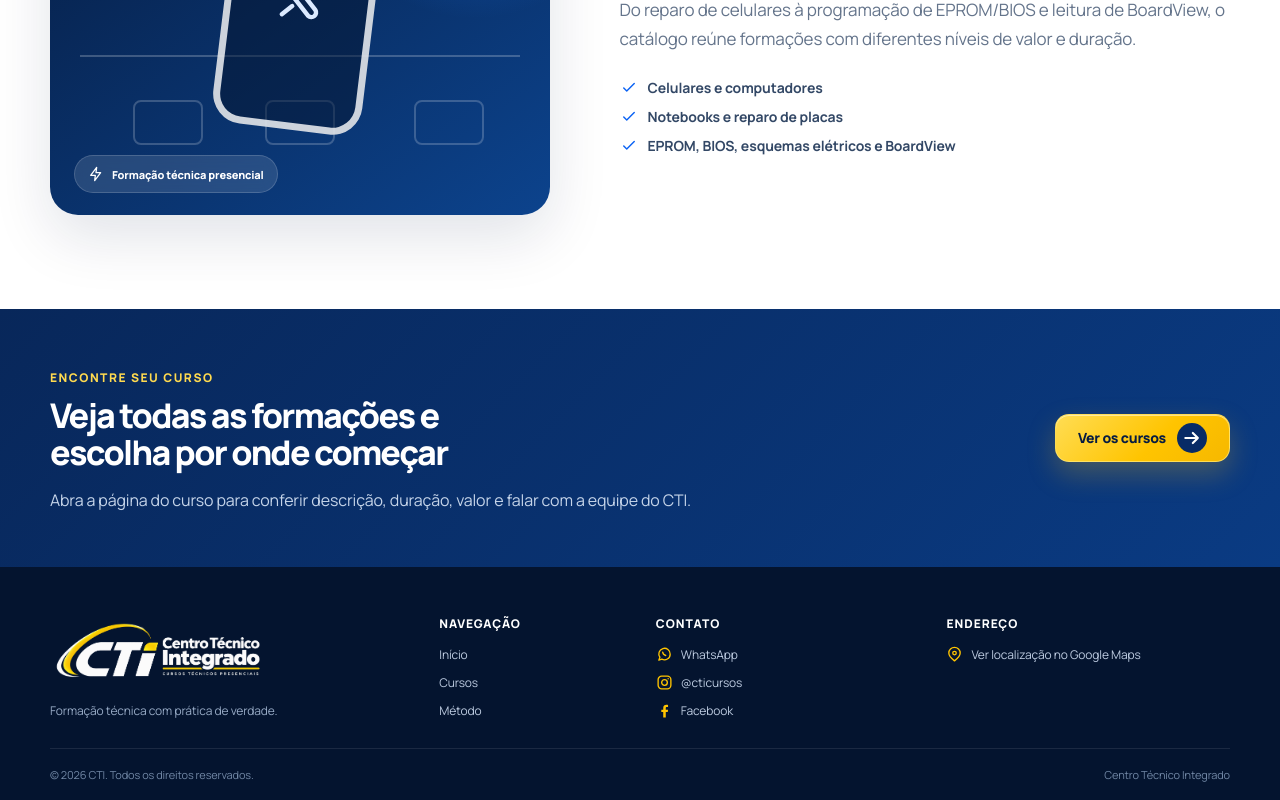
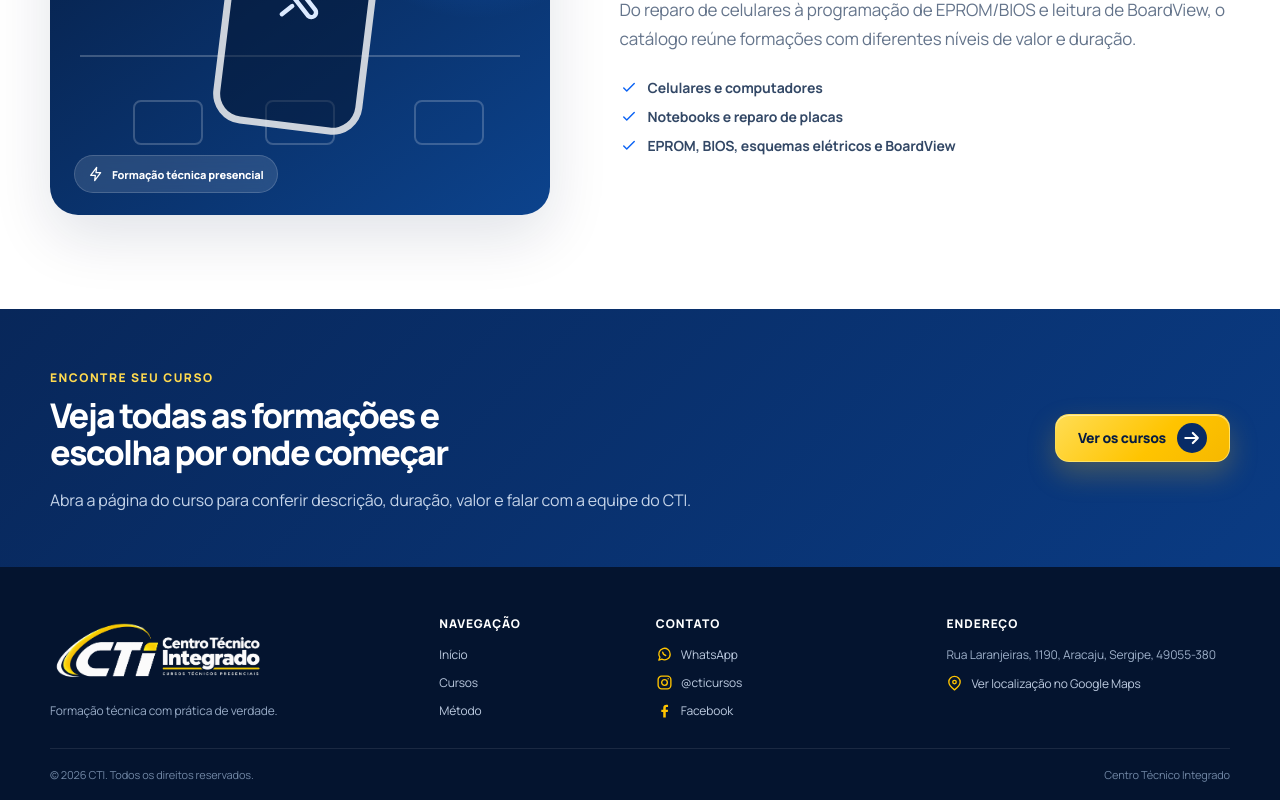
Before and after one commit to rafaelartvideo/cticursos-site, a React (Vite) app: page / in a window 1280 px wide. Shown: the part 2826-3626 px from the top of the page. Built offline with nearby package versions, Linux system fonts and the light colour scheme.

Commit message:
chore: update CTI footer address

```diff
--- a/src/siteConfig.ts
+++ b/src/siteConfig.ts
@@ -110,7 +110,7 @@ export const siteConfig = {
     instagramUrl: 'https://instagram.com/cticursos',
     facebookUrl: 'https://www.facebook.com/cursoscti',
     mapsUrl: 'https://maps.app.goo.gl/KowqJfbdpXjTfcfP8?g_st=ac',
-    address: 'Endereço a definir',
+    address: 'Rua Laranjeiras, 1190, Aracaju, Sergipe, 49055-380',
   },
   courses,
 } as const
```
